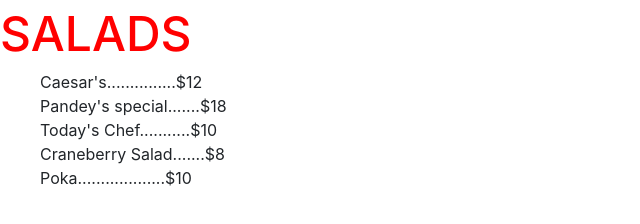
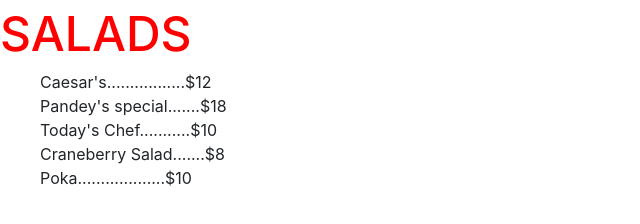
Before and after one commit to gouthamreji-gr554/website-challenge-team1, a plain HTML site: page index.html in a window 1280 px wide. Shown: the part 456-680 px from the top of the page, 0-640 px from the left. Drawn offline with nearby package versions, Linux system fonts and the light colour scheme.

Commit message:
update 2

```diff
--- a/index.html
+++ b/index.html
@@ -31,7 +31,7 @@
     <div id="salads">
       <h1>SALADS</h1>
       <ol>
-          <li>Caesar's...............$12</li>
+          <li>Caesar's.................$12</li>
           <li>Pandey's special.......$18</li>
           <li>Today's Chef...........$10<li>
           <li>Craneberry Salad.......$8</li>
```
